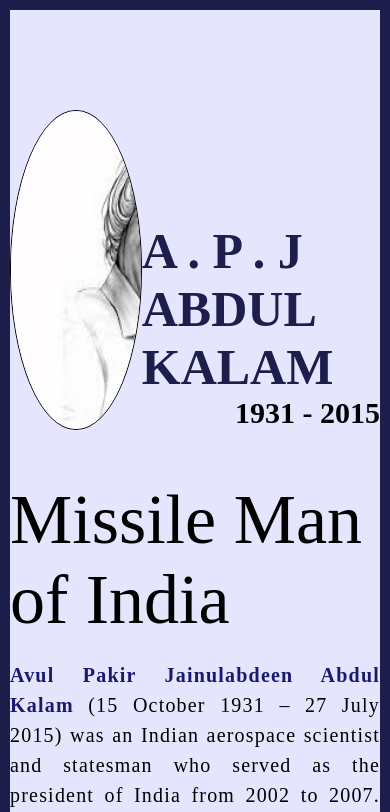
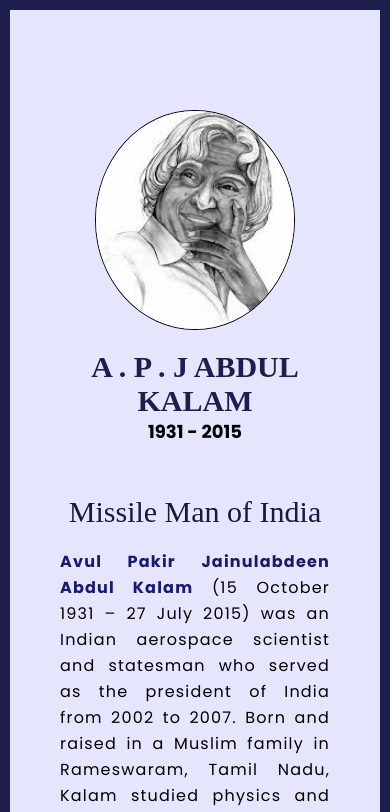
Before and after one commit to Sarthakyaduvanshi108/Atribute-A.P.J-abdul-kalam, a plain HTML site: page Tribute Website/index.html in a window 390 px wide. Shown: the top 812 px of the page. Drawn offline with Linux system fonts and the light colour scheme; a web font is replaced by a local one.

Commit message:
Update style.css

```diff
--- a/Tribute Website/style.css
+++ b/Tribute Website/style.css
@@ -1,78 +1,169 @@
 @import url('https://fonts.googleapis.com/css2?family=Ancizar+Serif:ital,wght@0,300..900;1,300..900&family=Poppins:ital,wght@0,100;0,200;0,300;0,400;0,500;0,600;0,700;0,800;0,900;1,100;1,200;1,300;1,400;1,500;1,600;1,700;1,800;1,900&display=swap');
-*{
+
+* {
     margin: 0;
     padding: 0;
     box-sizing: border-box;
 }
 
-.container{
+body {
+    font-family: 'Poppins', sans-serif;
+    background-color: #e5e5fd;
+}
+
+.container {
     background-color: #e5e5fd;
     min-height: 100vh;
     border: 10px solid #1d1e4c;
 }
-.content{
+
+.content {
     max-width: 900px;
     margin: 0 auto;
+    padding: 20px;
 }
-.top_section{
-    margin-top: 100px;
+
+.top_section {
+    margin-top: 60px;
     display: flex;
     justify-content: space-between;
     align-items: flex-end;
+    flex-wrap: wrap;
 }
-.top_section h1{
+
+.top_section h1 {
     font-size: 50px;
     font-weight: bold;
     color: #1d1e4c;
     text-transform: uppercase;
+    font-family: 'Ancizar Serif', serif;
 }
-.top_section h4{
+
+.top_section h4 {
     font-size: 30px;
     text-align: end;
 }
-.image_container{
+
+.image_container {
     border-radius: 50%;
-    overflow: hidden; /** image ka border cercle me karne ke liye */
+    overflow: hidden;
     border: 1px solid black;
-}
-.image_container, img{
     width: 300px;
     height: 320px;
 }
-.about_section{
+
+.image_container img {
+    width: 100%;
+    height: 100%;
+    object-fit: cover;
+}
+
+.about_section {
     margin-top: 50px;
 }
-.about_section h2{
-    font-size: 70px;
+
+.about_section h2 {
+    font-size: 50px;
     font-weight: 400;
     margin-bottom: 20px;
+    font-family: 'Ancizar Serif', serif;
+    color: #19193b;
 }
-.about_section p{
+
+.about_section p {
     font-size: 20px;
     line-height: 30px;
     letter-spacing: 1.2px;
     text-align: justify;
 }
-.about_section b{
-    color:midnightblue;
+
+.about_section b {
+    color: midnightblue;
 }
-.biography_section{
-    margin : 50px 0;
+
+.biography_section {
+    margin: 50px 0;
 }
-.biography_section h3{
+
+.biography_section h3 {
     margin-bottom: 20px;
+    font-size: 26px;
 }
-.biography_section ul{
+
+.biography_section ul {
     margin-left: 50px;
 }
-.biography_section li{
+
+.biography_section li {
     margin-bottom: 15px;
+    font-size: 18px;
+}
 
+footer {
+    margin: 50px 0;
+    padding: 20px 0;
+    background-color: #0c08f5;
+    color: white;
 }
-footer{
-    margin: 50px 0;
+
+footer p {
+    text-align: end;
+    padding: 0 15px;
 }
-footer p{
-    text-align: end;
 
+footer a {
+    color: lightblue;
+    text-decoration: none;
 }
+
+footer a:hover {
+    text-decoration: underline;
+}
+
+/* ✅ Mobile Responsive Code */
+@media screen and (max-width: 768px) {
+    .top_section {
+        flex-direction: column;
+        align-items: center;
+        text-align: center;
+        gap: 20px;
+    }
+
+    .top_section h1 {
+        font-size: 30px;
+    }
+
+    .top_section h4 {
+        font-size: 18px;
+        text-align: center;
+    }
+
+    .image_container {
+        width: 200px;
+        height: 220px;
+    }
+
+    .about_section h2 {
+        font-size: 30px;
+        text-align: center;
+    }
+
+    .about_section p {
+        font-size: 16px;
+        line-height: 26px;
+        padding: 0 10px;
+    }
+
+    .biography_section ul {
+        margin-left: 20px;
+        padding: 0 10px;
+    }
+
+    .biography_section li {
+        font-size: 16px;
+    }
+    footer p {
+        font-size: 14px;
+        text-align: center;
+    }
+}
```
